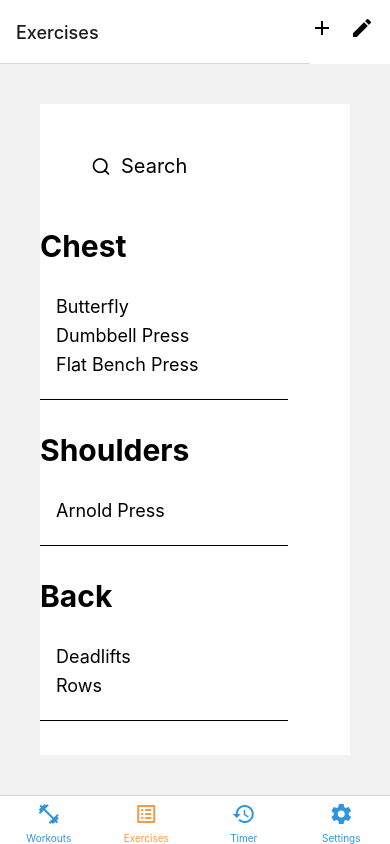
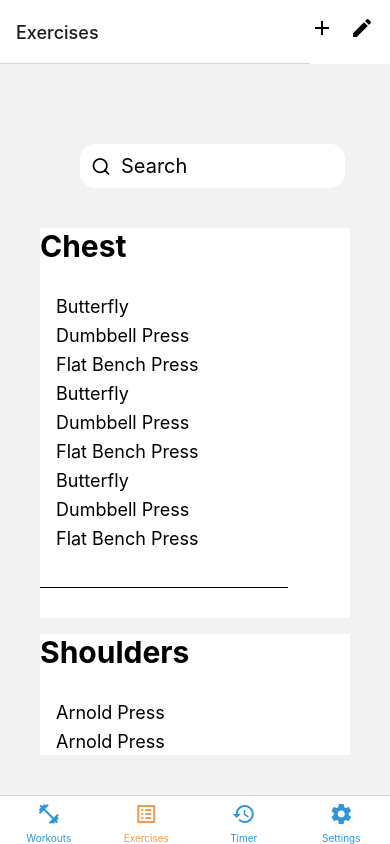
Before and after one commit to kailogin/workoutApp, a React Native app: screen /Exercises in a window 390 px wide. Built offline with nearby package versions, Linux system fonts and the light colour scheme; what expo-linking would draw is missing.

Commit message:
add baseview and separator component

```diff
--- /dev/null
+++ b/components/baseView.tsx
@@ -0,0 +1,21 @@
+import React, { ReactNode } from "react";
+import { ScrollView, View, StyleSheet } from "react-native";
+
+interface BaseViewProps {
+  children: ReactNode;
+}
+
+export const BaseView = ({ children }: BaseViewProps) => {
+  return (
+    <View style={styles.container}>
+      <ScrollView>{children}</ScrollView>
+    </View>
+  );
+};
+
+const styles = StyleSheet.create({
+  container: {
+    flex: 1,
+    margin: 40,
+  },
+});
--- /dev/null
+++ b/components/separator.tsx
@@ -0,0 +1,21 @@
+import React from "react";
+import { StyleSheet } from "react-native";
+
+import { View } from "../components/Themed";
+import { Colors } from "../utils/colors";
+
+export const Separator = () => (
+  <View
+    style={styles.separator}
+    lightColor={Colors.BLACK}
+    darkColor={Colors.WHITE}
+  />
+);
+
+const styles = StyleSheet.create({
+  separator: {
+    height: 1,
+    marginVertical: 30,
+    width: "80%",
+  },
+});
--- a/screens/ModalScreen.tsx
+++ b/screens/ModalScreen.tsx
@@ -2,8 +2,9 @@ import { StatusBar } from "expo-status-bar";
 import { Platform, StyleSheet } from "react-native";
 import { useTranslation } from "react-i18next";
 
-import { Text, View } from "../components/Themed";
-import { Colors } from "../utils/colors";
+import { Text } from "../components/Themed";
+import { BaseView } from "../components/baseView";
+import { Separator } from "../components/separator";
 
 export const ModalScreen = () => {
   const { t } = useTranslation();
@@ -13,34 +14,20 @@ export const ModalScreen = () => {
   // --- RENDER ---
 
   return (
-    <View style={styles.container}>
+    <BaseView>
       <Text style={styles.title}>{translate("title")}</Text>
 
-      <View
-        style={styles.separator}
-        lightColor={Colors.WHITE}
-        darkColor={Colors.BLACK}
-      />
+      <Separator />
 
       {/* Use a light status bar on iOS to account for the black space above the modal */}
       <StatusBar style={Platform.OS === "ios" ? "light" : "auto"} />
-    </View>
+    </BaseView>
   );
 };
 
 const styles = StyleSheet.create({
-  container: {
-    flex: 1,
-    alignItems: "center",
-    justifyContent: "center",
-  },
   title: {
     fontSize: 20,
     fontWeight: "bold",
   },
-  separator: {
-    marginVertical: 30,
-    height: 1,
-    width: "80%",
-  },
 });
--- a/screens/NotFoundScreen.tsx
+++ b/screens/NotFoundScreen.tsx
@@ -1,4 +1,5 @@
 import { StyleSheet, TouchableOpacity } from "react-native";
+import { BaseView } from "../components/baseView";
 
 import { Text, View } from "../components/Themed";
 import { RootStackScreenProps } from "../navigation/helpers/navigationTypes";
@@ -9,7 +10,7 @@ export const NotFoundScreen = ({ navigation }: NotFoundScreenProps) => {
   // --- RENDER ---
 
   return (
-    <View style={notFoundScreenStyles.container}>
+    <BaseView>
       <Text style={notFoundScreenStyles.title}>This screen doesn't exist.</Text>
 
       <TouchableOpacity
@@ -19,17 +20,11 @@ export const NotFoundScreen = ({ navigation }: NotFoundScreenProps) => {
       >
         <Text style={notFoundScreenStyles.linkText}>Go to home screen!</Text>
       </TouchableOpacity>
-    </View>
+    </BaseView>
   );
 };
 
 const notFoundScreenStyles = StyleSheet.create({
-  container: {
-    flex: 1,
-    alignItems: "center",
-    justifyContent: "center",
-    padding: 20,
-  },
   title: {
     fontSize: 20,
     fontWeight: "bold",
--- /dev/null
+++ b/screens/exercisesScreen/exercisesConstants.ts
@@ -0,0 +1,77 @@
+import { Categories, Exercise } from "./exerciseTypes";
+
+// TODO: Should this be placed in redux store?
+export const exercises: Exercise[] = [
+  {
+    category: Categories.CHEST,
+    exerciseName: "Butterfly",
+  },
+  {
+    category: Categories.CHEST,
+    exerciseName: "Dumbbell Press",
+  },
+  {
+    category: Categories.CHEST,
+    exerciseName: "Flat Bench Press",
+  },
+  {
+    category: Categories.SHOULDERS,
+    exerciseName: "Arnold Press",
+  },
+  {
+    category: Categories.BACK,
+    exerciseName: "Deadlifts",
+  },
+  {
+    category: Categories.BACK,
+    exerciseName: "Rows",
+  },
+  {
+    category: Categories.CHEST,
+    exerciseName: "Butterfly",
+  },
+  {
+    category: Categories.CHEST,
+    exerciseName: "Dumbbell Press",
+  },
+  {
+    category: Categories.CHEST,
+    exerciseName: "Flat Bench Press",
+  },
+  {
+    category: Categories.SHOULDERS,
+    exerciseName: "Arnold Press",
+  },
+  {
+    category: Categories.BACK,
+    exerciseName: "Deadlifts",
+  },
+  {
+    category: Categories.BACK,
+    exerciseName: "Rows",
+  },
+  {
+    category: Categories.CHEST,
+    exerciseName: "Butterfly",
+  },
+  {
+    category: Categories.CHEST,
+    exerciseName: "Dumbbell Press",
+  },
+  {
+    category: Categories.CHEST,
+    exerciseName: "Flat Bench Press",
+  },
+  {
+    category: Categories.SHOULDERS,
+    exerciseName: "Arnold Press",
+  },
+  {
+    category: Categories.BACK,
+    exerciseName: "Deadlifts",
+  },
+  {
+    category: Categories.BACK,
+    exerciseName: "Rows",
+  },
+];
--- a/screens/exercisesScreen/exercisesScreen.tsx
+++ b/screens/exercisesScreen/exercisesScreen.tsx
@@ -6,6 +6,9 @@ import { View, Text } from "../../components/Themed";
 import { Exercise, Categories } from "./exerciseTypes";
 import { SearchBar } from "../../components/searchBar";
 import { Colors } from "../../utils/colors";
+import { BaseView } from "../../components/baseView";
+import { exercises } from "./exercisesConstants";
+import { Separator } from "../../components/separator";
 
 export const ExercisesScreen = () => {
   // --- STATE ---
@@ -13,35 +16,7 @@ export const ExercisesScreen = () => {
   const [searchPhrase, setSearchPhrase] = useState("");
   const [isSearchBarClicked, setIsSearchBarClicked] = useState(false);
 
-  // --- DATA ---
-
-  // TODO: Should this be placed in redux store?
-  const exercises: Exercise[] = [
-    {
-      category: Categories.CHEST,
-      exerciseName: "Butterfly",
-    },
-    {
-      category: Categories.CHEST,
-      exerciseName: "Dumbbell Press",
-    },
-    {
-      category: Categories.CHEST,
-      exerciseName: "Flat Bench Press",
-    },
-    {
-      category: Categories.SHOULDERS,
-      exerciseName: "Arnold Press",
-    },
-    {
-      category: Categories.BACK,
-      exerciseName: "Deadlifts",
-    },
-    {
-      category: Categories.BACK,
-      exerciseName: "Rows",
-    },
-  ];
+  // --- MEMOIZED DATA ---
 
   const filteredExercises = useMemo((): Exercise[] => {
     if (searchPhrase === "") {
@@ -69,7 +44,7 @@ export const ExercisesScreen = () => {
 
         return accumulator;
       }, Object.create(null)),
-    [exercises]
+    [filteredExercises]
   );
 
   const workoutExercisesGroupedList = useMemo(
@@ -89,11 +64,7 @@ export const ExercisesScreen = () => {
 
               {exercises}
 
-              <View
-                style={styles.separator}
-                lightColor={Colors.BLACK}
-                darkColor={Colors.WHITE}
-              />
+              <Separator />
             </View>
           );
         }),
@@ -103,7 +74,7 @@ export const ExercisesScreen = () => {
   // --- RENDER ---
 
   return (
-    <View style={styles.container}>
+    <BaseView>
       <SearchBar
         searchPhrase={searchPhrase}
         isSearchBarClicked={isSearchBarClicked}
@@ -112,7 +83,7 @@ export const ExercisesScreen = () => {
       />
 
       {workoutExercisesGroupedList}
-    </View>
+    </BaseView>
   );
 };
 
@@ -135,9 +106,4 @@ const styles = StyleSheet.create({
     fontWeight: "bold",
     marginBottom: 32,
   },
-  separator: {
-    height: 1,
-    marginVertical: 16,
-    width: "80%",
-  },
 });
--- a/screens/settingsScreen/settingsScreen.tsx
+++ b/screens/settingsScreen/settingsScreen.tsx
@@ -1,12 +1,13 @@
 import React, { useState } from "react";
-import { StyleSheet, Switch, Pressable } from "react-native";
+import { StyleSheet, Switch } from "react-native";
 import { Picker } from "@react-native-picker/picker";
 import { useTranslation } from "react-i18next";
 
 import { Text, View } from "../../components/Themed";
 import { Languages } from "../../utils/types";
 import i18n from "../../i18n.config";
-import { Colors } from "../../utils/colors";
+import { BaseView } from "../../components/baseView";
+import { Separator } from "../../components/separator";
 
 export const SettingsScreen = () => {
   const { t } = useTranslation();
@@ -28,7 +29,7 @@ export const SettingsScreen = () => {
   // --- RENDER ---
 
   return (
-    <View style={styles.container}>
+    <BaseView>
       {/* DARK MODE */}
       <View style={styles.containerElement}>
         <Text style={styles.containerElementText}>
@@ -44,19 +45,11 @@ export const SettingsScreen = () => {
         />
       </View>
 
-      <View
-        style={styles.separator}
-        lightColor={Colors.BLACK}
-        darkColor={Colors.WHITE}
-      />
+      <Separator />
 
       {/* Export als XLS */}
 
-      <View
-        style={styles.separator}
-        lightColor={Colors.BLACK}
-        darkColor={Colors.WHITE}
-      />
+      <Separator />
 
       {/* LanguagePicker */}
       <View style={styles.containerElement}>
@@ -77,12 +70,8 @@ export const SettingsScreen = () => {
         </Picker>
       </View>
 
-      <View
-        style={styles.separator}
-        lightColor={Colors.BLACK}
-        darkColor={Colors.WHITE}
-      />
-    </View>
+      <Separator />
+    </BaseView>
   );
 };
 
@@ -103,9 +92,4 @@ const styles = StyleSheet.create({
   dropDownPicker: {
     backgroundColor: "white",
   },
-  separator: {
-    height: 1,
-    marginVertical: 30,
-    width: "80%",
-  },
 });
--- a/screens/timerScreen.tsx
+++ b/screens/timerScreen.tsx
@@ -24,7 +24,7 @@ export const TimerScreen = () => {
   // TODO: Fix type
   const inputRef = useRef<any>();
 
-  const [duration, setDuration] = useState(15);
+  const [duration, setDuration] = useState(timers[0]);
 
   const timerAnimation = useRef(new Animated.Value(height)).current;
   const buttonAnimation = useRef(new Animated.Value(0)).current;
--- a/screens/workoutsScreen/workoutsScreen.tsx
+++ b/screens/workoutsScreen/workoutsScreen.tsx
@@ -1,10 +1,11 @@
 import { StyleSheet } from "react-native";
+import { useMemo } from "react";
 
 import { View } from "../../components/Themed";
 import { RootTabScreenProps } from "../../navigation/helpers/navigationTypes";
-import { useMemo } from "react";
 import { ListElement } from "../../components/listElement";
-import { Colors } from "../../utils/colors";
+import { Separator } from "../../components/separator";
+import { BaseView } from "../../components/baseView";
 
 export type WorkoutsScreenType = RootTabScreenProps<"Workouts">;
 
@@ -40,27 +41,19 @@ export const WorkoutsScreen = () => {
   // --- RENDER ---
 
   return (
-    <View style={styles.container}>
+    <BaseView>
       {workouts.map((workout, i) => (
         <View key={i} style={styles.list_container}>
           <ListElement title={workout.title} subtitle={workout.subtitle} />
 
-          <View
-            style={styles.separator}
-            lightColor={Colors.BLACK}
-            darkColor={Colors.WHITE}
-          />
+          <Separator />
         </View>
       ))}
-    </View>
+    </BaseView>
   );
 };
 
 const styles = StyleSheet.create({
-  container: {
-    flex: 1,
-    margin: 40,
-  },
   list_container: {
     alignItems: "flex-start",
     flex: 1,
@@ -68,11 +61,6 @@ const styles = StyleSheet.create({
     margin: 32,
     marginTop: 56,
   },
-  separator: {
-    height: 1,
-    marginVertical: 30,
-    width: "100%",
-  },
   title: {
     fontSize: 20,
     fontWeight: "bold",
```
Also changed, not shown: screens/homeScreen.tsx (+3 -6 lines).
